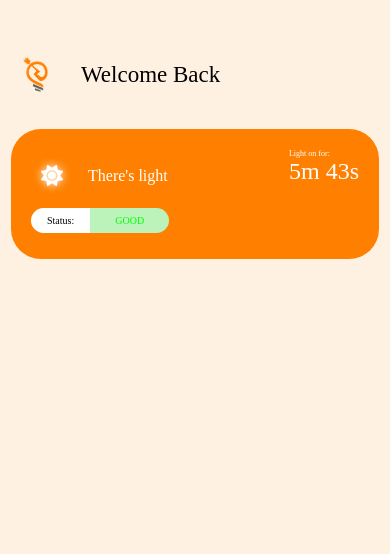
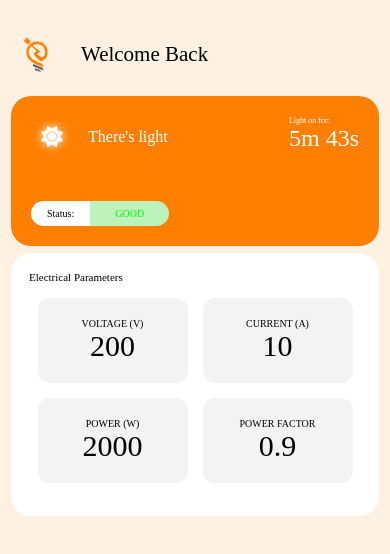
Before and after one commit to Oorimark/upNepa2.0-app, a React Native app: screen / in a window 390 px wide. Shown: the top 554 px of the page. Built offline with nearby package versions, Linux system fonts and the light colour scheme.

Commit message:
Completed the Parameter Display Section for the home screen

```diff
--- a/src/screens/Home/Home.tsx
+++ b/src/screens/Home/Home.tsx
@@ -1,6 +1,7 @@
 import {Image, View, Text} from 'react-native';
 import LightDisplaySection from './Sections/LightDisplaySection';
 import {HomeScreenStyles} from '../../styles/Screens/HomeStyles';
+import ParameterDisplaySection from './Sections/ParameterDisplaySection';
 
 export default function HomeScreen(): JSX.Element {
   return (
@@ -16,6 +17,11 @@ export default function HomeScreen(): JSX.Element {
 
       {/* Light Display Section */}
       <LightDisplaySection />
+
+      {/* Parameter Display Section && Recent Logs Section */}
+      <View style={HomeScreenStyles.ParameterDisplayParentStyle}>
+        <ParameterDisplaySection />
+      </View>
     </View>
   );
 }
--- a/src/screens/Home/Sections/LightDisplaySection.tsx
+++ b/src/screens/Home/Sections/LightDisplaySection.tsx
@@ -4,6 +4,7 @@ import {HomeScreenStyles} from '../../../styles/Screens/HomeStyles';
 export default function LightDisplaySection(): JSX.Element {
   return (
     <View style={HomeScreenStyles.LightDisplaySectionContainer}>
+      {/* Light Status Section */}
       <View style={HomeScreenStyles.LightDisplaySectionLightStatusContainer}>
         <View style={HomeScreenStyles.LightDisplaySectionLightExistContainer}>
           <Image source={require('../../../../assets/img/light.png')} />
@@ -34,6 +35,8 @@ export default function LightDisplaySection(): JSX.Element {
           </View>
         </View>
       </View>
+
+      {/* LIght Duration Section */}
       <View>
         <Text
           style={HomeScreenStyles.LightDisplaySectionLightDurationLabelStyle}>
--- /dev/null
+++ b/src/screens/Home/Sections/ParameterDisplaySection.tsx
@@ -0,0 +1,45 @@
+import {View, Text} from 'react-native';
+import {HomeScreenStyles} from '../../../styles/Screens/HomeStyles';
+
+export default function ParameterDisplaySection(): JSX.Element {
+  return (
+    <View>
+      {/* Section Label */}
+      <View>
+        <Text style={HomeScreenStyles.ParameterDisplayLabelStyle}>
+          Electrical Parameters
+        </Text>
+      </View>
+
+      {/* Parameter Display */}
+      <View style={HomeScreenStyles.ParameterDisplayBoxContainer}>
+        <View style={HomeScreenStyles.ParameterDisplayBoxStyle}>
+          <Text style={HomeScreenStyles.ParameterDisplayBoxLabel}>
+            VOLTAGE (V)
+          </Text>
+          <Text style={HomeScreenStyles.ParameterDisplayBoxTextStyle}>200</Text>
+        </View>
+        <View style={HomeScreenStyles.ParameterDisplayBoxStyle}>
+          <Text style={HomeScreenStyles.ParameterDisplayBoxLabel}>
+            CURRENT (A)
+          </Text>
+          <Text style={HomeScreenStyles.ParameterDisplayBoxTextStyle}>10</Text>
+        </View>
+        <View style={HomeScreenStyles.ParameterDisplayBoxStyle}>
+          <Text style={HomeScreenStyles.ParameterDisplayBoxLabel}>
+            POWER (W)
+          </Text>
+          <Text style={HomeScreenStyles.ParameterDisplayBoxTextStyle}>
+            2000
+          </Text>
+        </View>
+        <View style={HomeScreenStyles.ParameterDisplayBoxStyle}>
+          <Text style={HomeScreenStyles.ParameterDisplayBoxLabel}>
+            POWER FACTOR
+          </Text>
+          <Text style={HomeScreenStyles.ParameterDisplayBoxTextStyle}>0.9</Text>
+        </View>
+      </View>
+    </View>
+  );
+}
--- a/src/styles/Screens/HomeStyles.ts
+++ b/src/styles/Screens/HomeStyles.ts
@@ -4,9 +4,9 @@ import {BaseStyle} from '../Global';
 
 export const HomeScreenStyles = StyleSheet.create({
   container: {
-    paddingVertical: 40,
+    paddingVertical: 20,
     paddingHorizontal: 11,
-    rowGap: 20,
+    rowGap: 7,
   },
   headerContainer: {
     flexDirection: 'row',
@@ -18,20 +18,22 @@ export const HomeScreenStyles = StyleSheet.create({
   },
   headerText: {
     fontFamily: 'Montserrat-SemiBold',
-    fontSize: 23,
+    fontSize: 21,
     color: sColor60,
   },
+
+  //   LIght Display Section Styles
   LightDisplaySectionContainer: {
     backgroundColor: pColor30,
-    height: 130,
+    height: 150,
     width: '100%',
     padding: 20,
-    borderRadius: 30,
+    borderRadius: 20,
     flexDirection: 'row',
     justifyContent: 'space-between',
   },
   LightDisplaySectionLightStatusContainer: {
-    justifyContent: 'space-around',
+    justifyContent: 'space-between',
   },
   LightDisplaySectionLightExistContainer: {
     flexDirection: 'row',
@@ -82,4 +84,43 @@ export const HomeScreenStyles = StyleSheet.create({
     fontSize: 24,
     color: pColor10,
   },
+
+  // Parameter Display Section && Recent Logs Section
+  ParameterDisplayParentStyle: {
+    backgroundColor: pColor10,
+    padding: 18,
+    borderRadius: 20,
+  },
+  ParameterDisplayLabelStyle: {
+    fontFamily: 'Montserrat-SemiBold',
+    color: sColor60,
+    fontSize: 11,
+  },
+  ParameterDisplayBoxContainer: {
+    width: '100%',
+    flexDirection: 'row',
+    justifyContent: 'center',
+    alignItems: 'center',
+    flexWrap: 'wrap',
+    rowGap: 15,
+    columnGap: 15,
+    marginVertical: 15,
+  },
+  ParameterDisplayBoxStyle: {
+    backgroundColor: '#F3F3F3',
+    paddingVertical: 20,
+    paddingHorizontal: 27,
+    alignItems: 'center',
+    borderRadius: 12,
+    width: 150,
+  },
+  ParameterDisplayBoxLabel: {
+    fontFamily: 'Montserrat-Medium',
+    fontSize: 10,
+    color: sColor60,
+  },
+  ParameterDisplayBoxTextStyle: {
+    fontFamily: 'Montserrat-Black',
+    fontSize: 30,
+  },
 });
```
